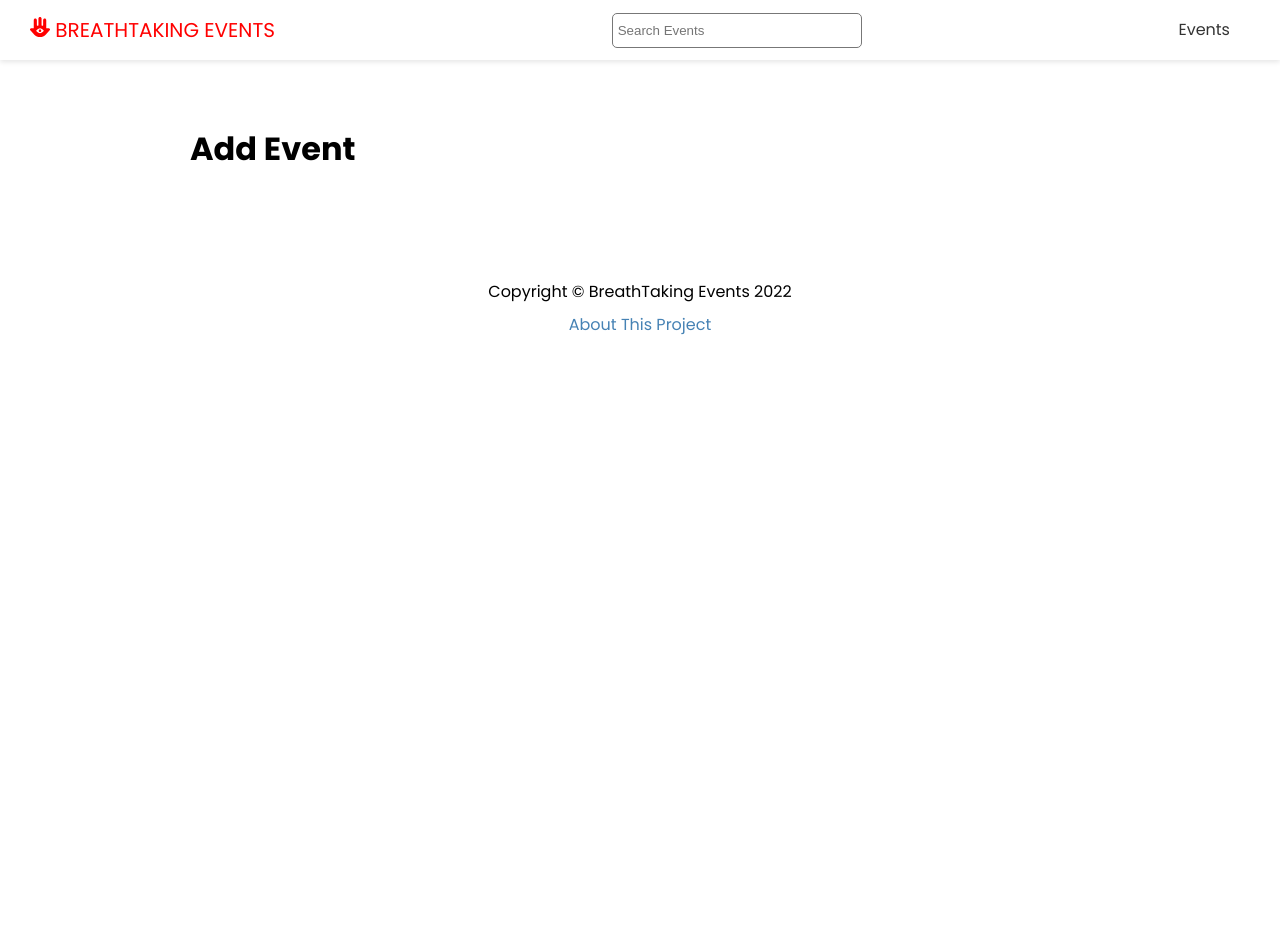
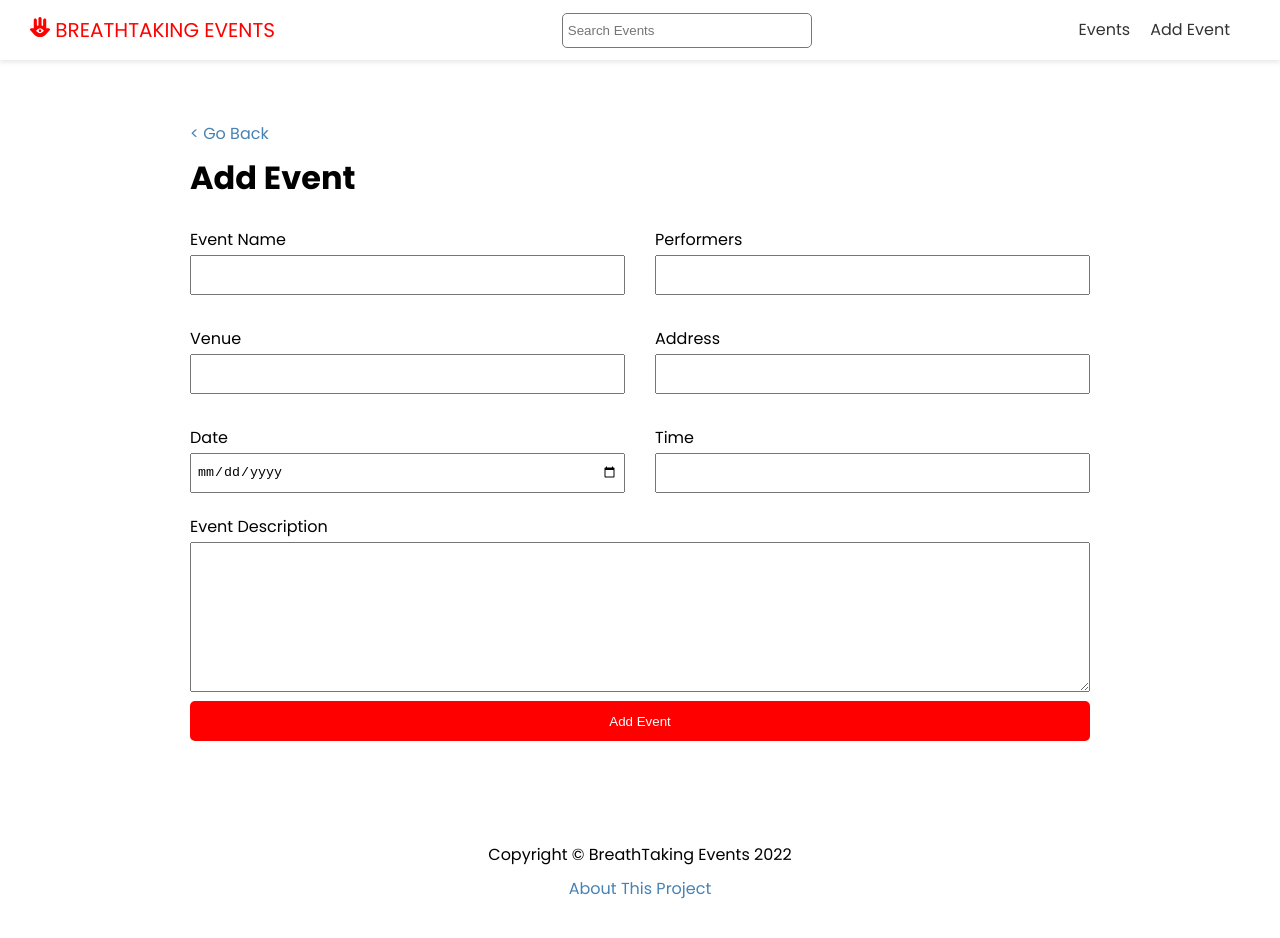
Before and after one commit to krutulkamil/bt-events, a Next.js app in the folder bt-events-frontend/: page /events/add in a window 1280 px wide. Shown: the top 938 px of the page. Before the commit the page ends 800 px from the top, so only its background shows below. Built offline with nearby package versions, Linux system fonts and the light colour scheme.

Commit message:
add event form component

```diff
--- a/bt-events-frontend/components/Header.js
+++ b/bt-events-frontend/components/Header.js
@@ -23,6 +23,11 @@
                             <a>Events</a>
                         </Link>
                     </li>
+                    <li>
+                        <Link href="/events/add">
+                            <a>Add Event</a>
+                        </Link>
+                    </li>
                 </ul>
             </nav>
         </header>
--- a/bt-events-frontend/pages/events/add.js
+++ b/bt-events-frontend/pages/events/add.js
@@ -1,9 +1,123 @@
+import React, {useState} from 'react';
+import {useRouter} from 'next/router';
+import Link from 'next/link';
 import Layout from "@/components/Layout";
+import {API_URL} from "@/config/index";
+import styles from '@/styles/Form.module.css';
 
 const AddEventPage = () => {
+    const [values, setValues] = useState({
+        name: '',
+        performers: '',
+        venue: '',
+        address: '',
+        date: '',
+        time: '',
+        description: '',
+    });
+
+    const {name, performers, venue, address, date, time, description} = values;
+
+    const router = useRouter();
+
+    const handleSubmit = e => {
+        e.preventDefault();
+        console.log(values);
+        setValues({
+            name: '',
+            performers: '',
+            venue: '',
+            address: '',
+            date: '',
+            time: '',
+            description: ''
+        });
+    };
+
+    const handleInputChange = value => e => {
+        setValues({...values, [value]: e.target.value});
+    };
+
     return (
         <Layout title="Add New Event | Breathtaking Events">
+            <Link href="/events">
+                <a>{"<"} Go Back</a>
+            </Link>
             <h1>Add Event</h1>
+
+            <form onSubmit={handleSubmit} className={styles.form}>
+                <div className={styles.grid}>
+                    <div>
+                        <label htmlFor="name">Event Name</label>
+                        <input
+                            type="text"
+                            id="name"
+                            name="name"
+                            value={name}
+                            onChange={handleInputChange('name')}/>
+                    </div>
+                    <div>
+                        <label htmlFor='performers'>Performers</label>
+                        <input
+                            type='text'
+                            name='performers'
+                            id='performers'
+                            value={values.performers}
+                            onChange={handleInputChange('performers')}
+                        />
+                    </div>
+                    <div>
+                        <label htmlFor='venue'>Venue</label>
+                        <input
+                            type='text'
+                            name='venue'
+                            id='venue'
+                            value={values.venue}
+                            onChange={handleInputChange('venue')}
+                        />
+                    </div>
+                    <div>
+                        <label htmlFor='address'>Address</label>
+                        <input
+                            type='text'
+                            name='address'
+                            id='address'
+                            value={values.address}
+                            onChange={handleInputChange('address')}
+                        />
+                    </div>
+                    <div>
+                        <label htmlFor='date'>Date</label>
+                        <input
+                            type='date'
+                            name='date'
+                            id='date'
+                            value={values.date}
+                            onChange={handleInputChange('date')}
+                        />
+                    </div>
+                    <div>
+                        <label htmlFor='time'>Time</label>
+                        <input
+                            type='text'
+                            name='time'
+                            id='time'
+                            value={values.time}
+                            onChange={handleInputChange('time')}
+                        />
+                    </div>
+                </div>
+                <div>
+                    <label htmlFor='description'>Event Description</label>
+                    <textarea
+                        name='description'
+                        id='description'
+                        value={values.description}
+                        onChange={handleInputChange('description')}
+                    />
+                </div>
+                <input type='submit' value='Add Event' className='btn' />
+            </form>
         </Layout>
     );
 };
--- /dev/null
+++ b/bt-events-frontend/styles/Form.module.css
@@ -0,0 +1,38 @@
+.form label {
+    display: block;
+}
+
+.form input {
+    width: 100%;
+    height: 40px;
+    padding: 5px;
+}
+
+.form textarea {
+    width: 100%;
+    height: 150px;
+}
+
+.form input[type="submit"] {
+    display: block;
+    width: 100%;
+}
+
+.form .file {
+    border: 1px solid #ccc;
+    background-color: #f4f4f4;
+    padding: 10px;
+}
+
+.grid {
+    display: grid;
+    grid-template-columns: 1fr 1fr;
+    gap: 30px;
+    margin-bottom: 20px;
+}
+
+@media (max-width: 600px) {
+    .grid {
+        grid-template-columns: 1fr;
+    }
+}
```
